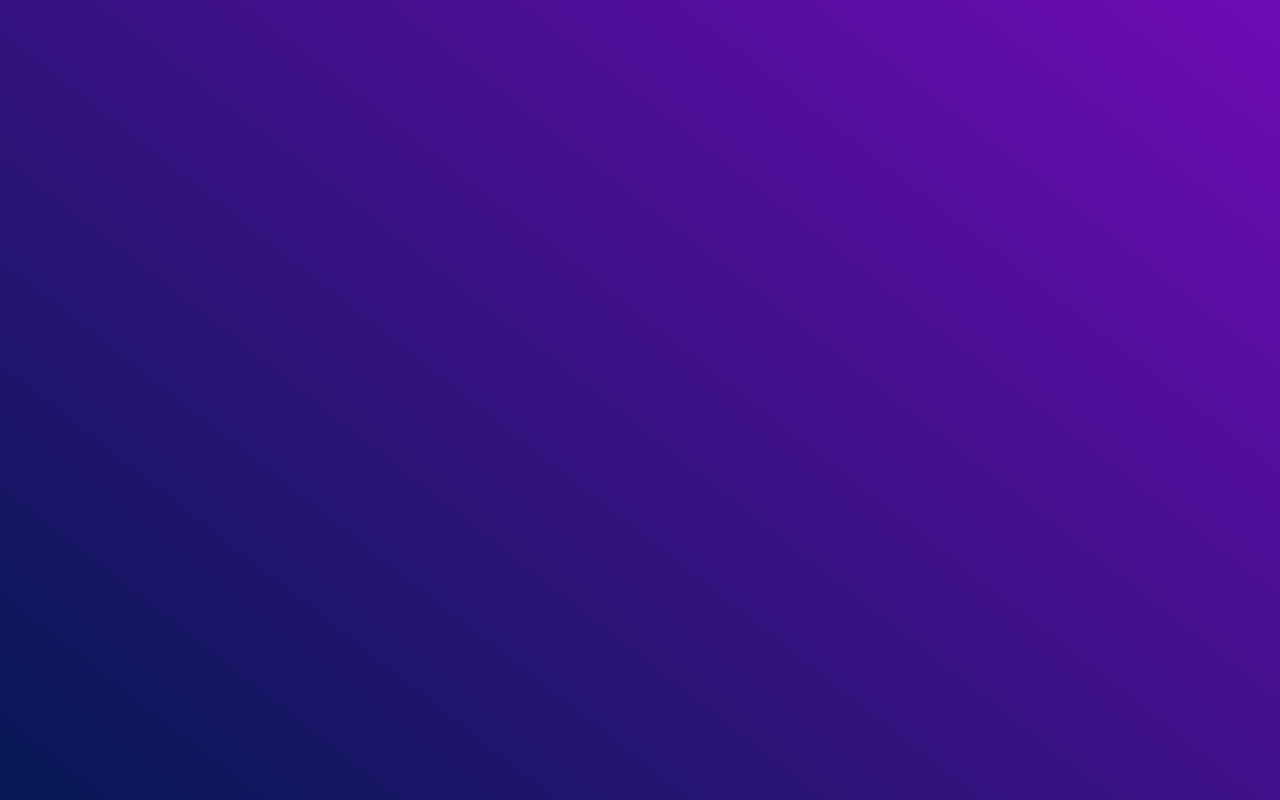
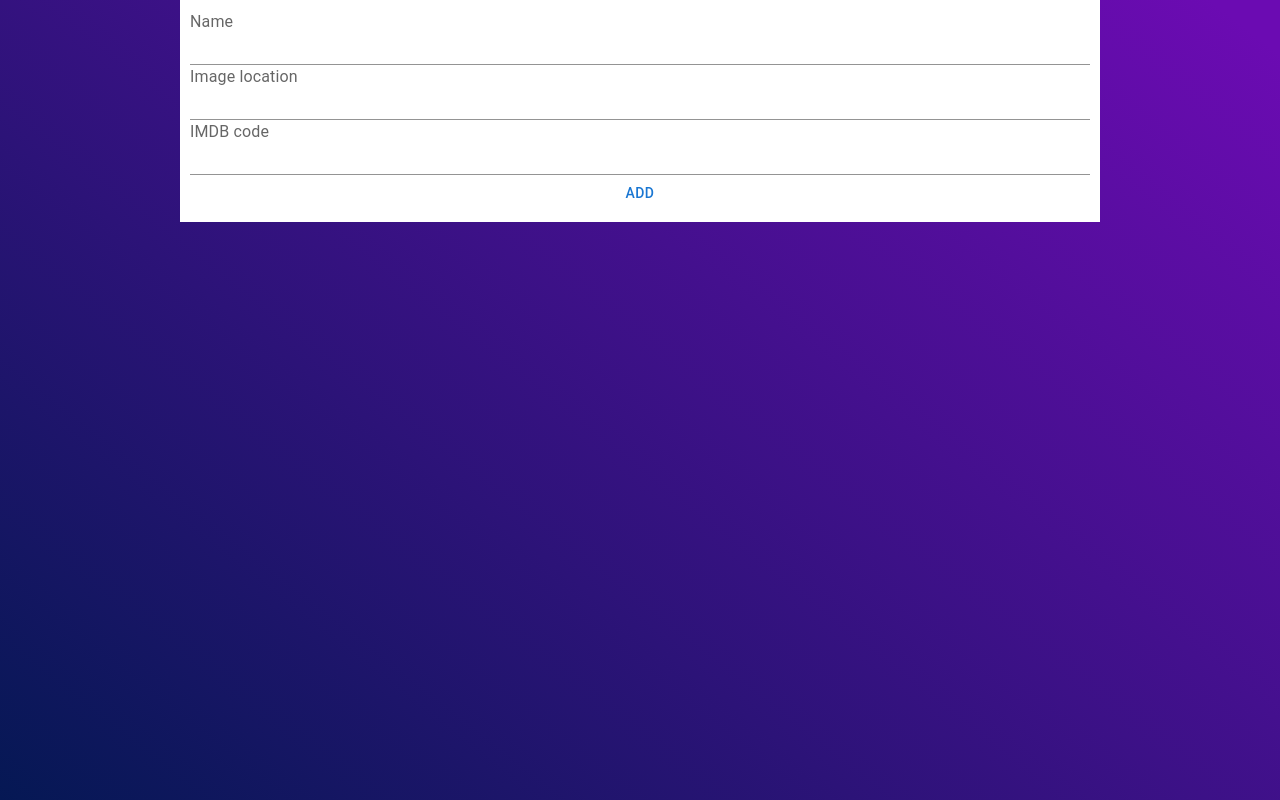
Before and after one commit to PlunkyPoop/HubFlux-Frontend, a React (Create React App) app in the folder hubflux-frontend/: page /add in a window 1280 px wide. Before the commit this address had no page. Built offline with nearby package versions, Linux system fonts and the light colour scheme.

Commit message:
added add function and Delete

```diff
--- a/hubflux-frontend/src/App.js
+++ b/hubflux-frontend/src/App.js
@@ -3,6 +3,7 @@
 import  Home from './pages/Home';
 import  Settings  from './pages/Settings';
 import Edit from './pages/Edit';
+import Add from './pages/Add'
 
 import { BrowserRouter as Router, Route, Routes } from 'react-router-dom';
 
@@ -16,6 +17,7 @@ export default function App ()  {
           <Route exact path="/" element={<Home />} />
           <Route path="/settings" element={<Settings />} />
           <Route path="/edit/:name" element={<Edit />} />
+          <Route path="/add" element={<Add />} />
         </Routes>
     </Router>
 );
--- /dev/null
+++ b/hubflux-frontend/src/pages/Add.jsx
@@ -0,0 +1,60 @@
+import axios from "axios";
+import React, { useEffect, useState } from "react";
+import Button from '@mui/material/Button';
+import { FormGroup, InputLabel, Input } from '@mui/material';
+import {  useNavigate, useParams  } from "react-router-dom";
+
+export default function Add() {
+    const navigate = useNavigate();
+    const {name}= useParams();
+
+    const onSubmit= async (event)=>{
+      event.preventDefault();
+      await axios.post(`http://localhost:8081/post/streamservice`, service);
+      navigate("/settings");
+  };
+
+  const onInputChange=(event)=>{
+    // Keeps adding new objects
+    console.log(event.target.name);
+    console.log(event.target.value);
+    setServices({...service, [event.target.name]: event.target.value});
+
+
+  };
+
+
+
+  const [service, setServices]=useState({
+    name:"",
+    imageLocation:"",
+    imdbMovie:"",
+  });
+
+
+      // const onSubmit= async (event)=>{
+      //     event.preventDefault();
+      //     await axios.put(`${id}`, person);
+      //     navigate("/");
+      // };
+
+
+
+    return (
+  <FormGroup style={{backgroundColor: "#ffffff", padding: 10}} sx={{ width: 900, margin: 'auto' }}>
+
+    <InputLabel htmlFor="name">Name</InputLabel>
+    <Input   type="text" id="nameinput" aria-describedby="name" name="name" value={service.name} onChange={(event)=>onInputChange(event)}/>
+
+    <InputLabel htmlFor="imageLocation">Image location</InputLabel>
+    <Input  type="text" id="imageLocation" aria-describedby="imageLocation" name="imageLocation"  value={service.imageLocation} onChange={(event)=>onInputChange(event)}/>
+
+    <InputLabel htmlFor="imdbMovie">IMDB code</InputLabel>
+    <Input  type="text" id="imdbMovie" aria-describedby="imdbMovie" name="imdbMovie" value={service.imdbMovie} onChange={(event)=>onInputChange(event)}/>
+
+
+      <Button onClick={onSubmit}>Add</Button>
+  </FormGroup>
+
+    )
+  }
--- a/hubflux-frontend/src/pages/Settings.jsx
+++ b/hubflux-frontend/src/pages/Settings.jsx
@@ -16,13 +16,15 @@ import DeleteIcon from '@mui/icons-material/Delete';
 export default function Settings()
 {
     const deleteService= async (id)=>{
-        await axios.delete(`localhost:8081/deleteService/${id}`);
+        await axios.delete(`http://localhost:8081/delete/streamservice/${id}`);
         LoadServices();
     }
 
 
     const navigate = useNavigate();
     const NavigateToMain  = () => navigate('/');
+    const NavigateToAdd  = () => navigate('/add');
+
 
     useEffect(()=>{
         LoadServices();
@@ -81,6 +83,7 @@ return (
       </TableBody>
     </Table>
     <Button onClick={NavigateToMain} sx={{ textAlign: "center"}} className="btn btn-outline-warning mx-2">Go Back to Main Page</Button>
+    <Button onClick={NavigateToAdd} sx={{ backgroundColor: "green", color: "white"}} className="btn btn-outline-warning mx-2">Add Streaming service</Button>
   </TableContainer>
 
   </div>
```
